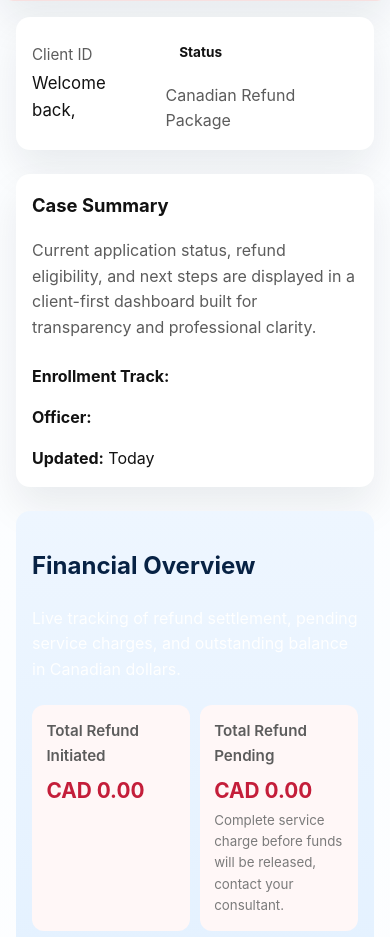
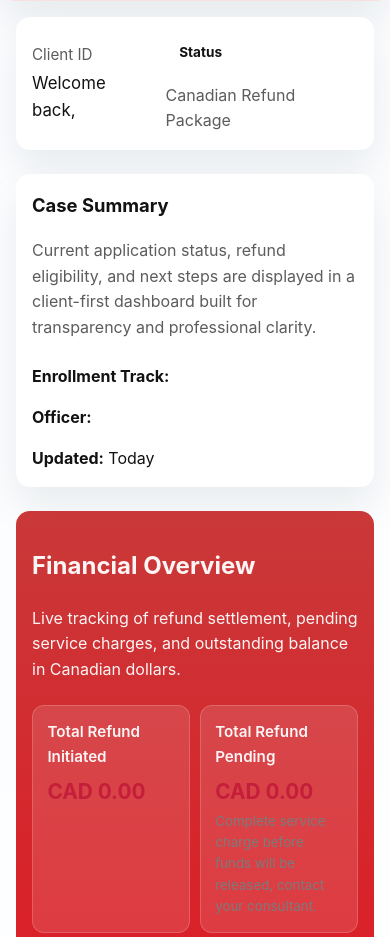
Before and after one commit to Sax883/Bic, a website: page public/client-dashboard.html in a window 390 px wide. Shown: the part 151-1088 px from the top of the page. Drawn offline with Linux system fonts and the light colour scheme; no server answers.

Commit message:
UI: revert client dashboard hero to red and white and trim mobile bottom space

```diff
--- a/public/styles.css
+++ b/public/styles.css
@@ -417,8 +417,35 @@ body[data-page="client-dashboard"] {
   background: linear-gradient(180deg,#fbfdff,#ffffff);
 }
 body[data-page="client-dashboard"] .card { background: #ffffff; }
-body[data-page="client-dashboard"] .hero-visual { background: linear-gradient(180deg,#eef6ff,#dfefff); color: #072244; }
+body[data-page="client-dashboard"] .hero-visual { background: linear-gradient(180deg, rgba(199,46,46,0.95), rgba(226,6,19,0.95)); color: #fff; }
+body[data-page="client-dashboard"] .hero-visual h2,
+body[data-page="client-dashboard"] .hero-visual p,
+body[data-page="client-dashboard"] .hero-visual li,
+body[data-page="client-dashboard"] .hero-visual .metric-card h4,
+body[data-page="client-dashboard"] .hero-visual .metric-card p {
+  color: rgba(255,255,255,0.95);
+}
+body[data-page="client-dashboard"] .hero-visual .metric-card {
+  background: rgba(255,255,255,0.12);
+  border: 1px solid rgba(255,255,255,0.18);
+}
 body[data-page="client-dashboard"] .status-under-review { background: #eef2ff; color: #34418d; }
+
+body[data-page="client-dashboard"] main.container {
+  padding-bottom: 1rem;
+  margin-bottom: 0;
+}
+body[data-page="client-dashboard"] section.card:last-of-type {
+  margin-bottom: 0;
+  padding-bottom: 0.8rem;
+}
+body[data-page="client-dashboard"] #client-message-form {
+  margin-bottom: 0;
+  gap: 0.5rem;
+}
+body[data-page="client-dashboard"] #client-message-input {
+  min-width: 0;
+}
 
 /* Homepage contact card stronger color */
 .contact-card { background: linear-gradient(180deg, rgba(13,61,102,0.06), rgba(235,245,255,0.96)); }
```
